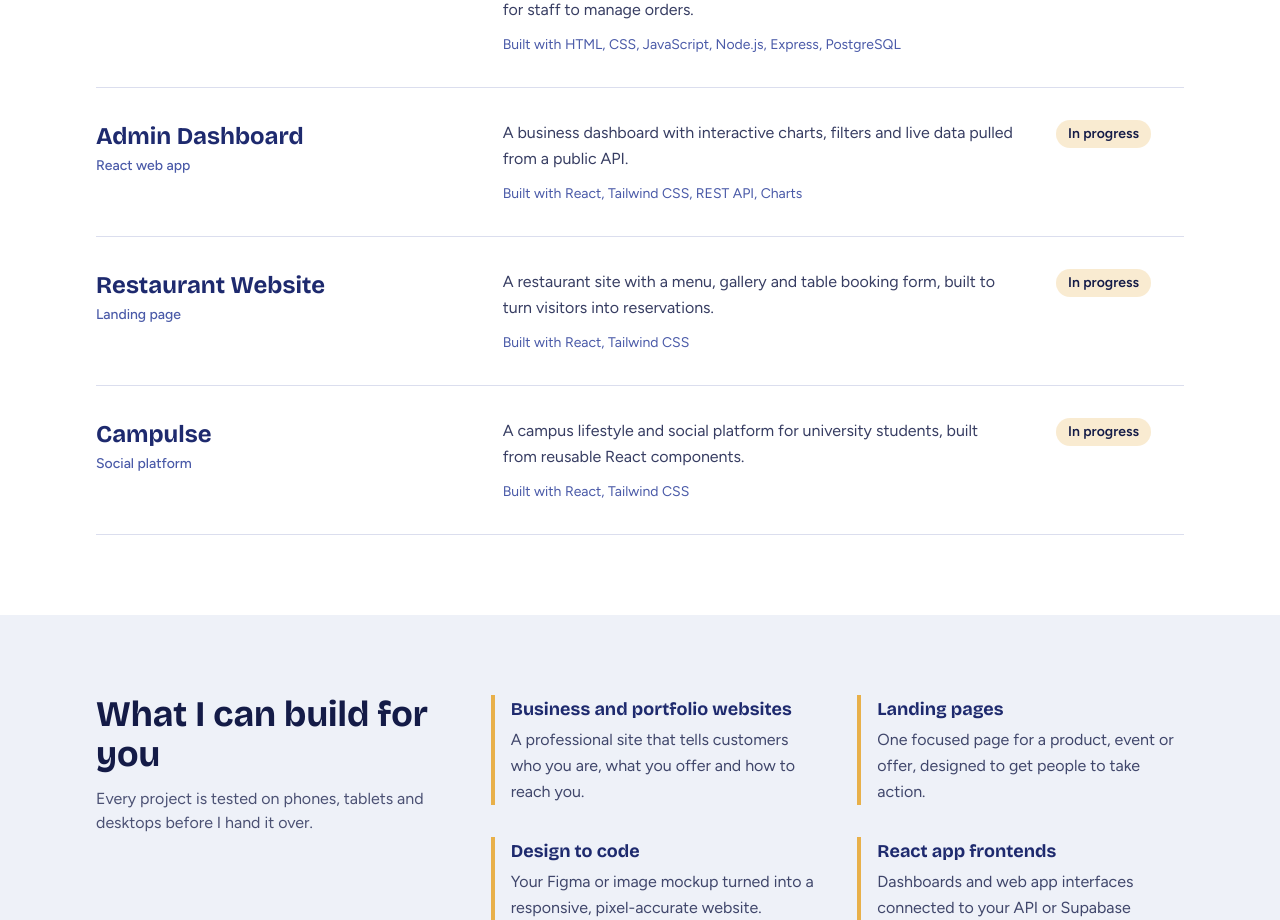
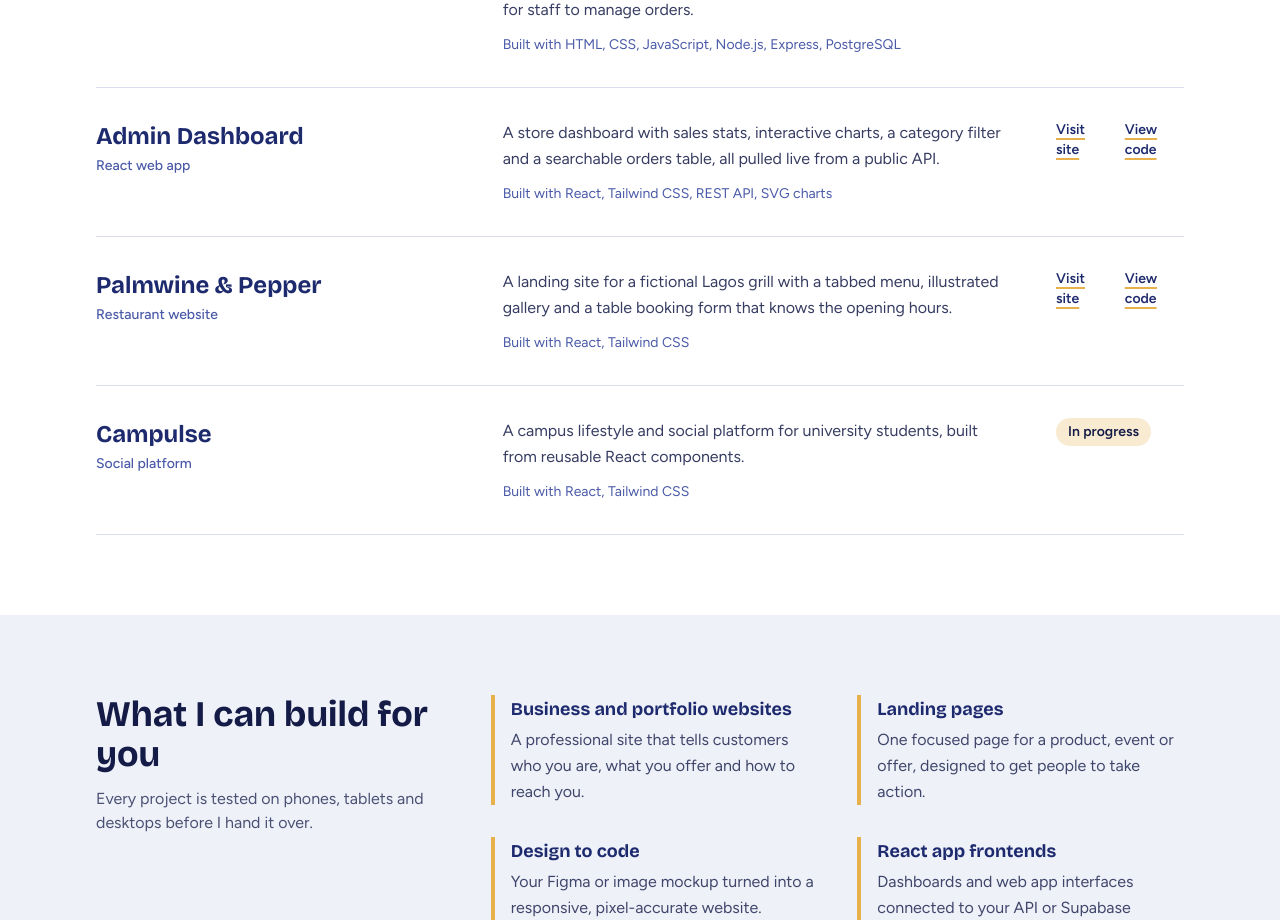
Before and after one commit to joshuaadesomoju-code/portfolio, a React (Vite) app: page / in a window 1280 px wide. Shown: the part 1089-2009 px from the top of the page. Built offline with nearby package versions, Linux system fonts and the light colour scheme.

Commit message:
Add live links for dashboard and restaurant projects
Updated project summaries, statuses, and links for Admin Dashboard and Restaurant Website.

```diff
--- a/src/data.js
+++ b/src/data.js
@@ -31,21 +31,21 @@ export const projects = [
     title: "Admin Dashboard",
     type: "React web app",
     summary:
-      "A business dashboard with interactive charts, filters and live data pulled from a public API.",
-    stack: ["React", "Tailwind CSS", "REST API", "Charts"],
-    status: "building",
-    live: "",
-    code: "",
+      "A store dashboard with sales stats, interactive charts, a category filter and a searchable orders table, all pulled live from a public API.",
+    stack: ["React", "Tailwind CSS", "REST API", "SVG charts"],
+    status: "live",
+    live: "https://joshua-admin-dashboard.vercel.app",
+    code: "https://github.com/joshuaadesomoju-code/admin-dashboard",
   },
   {
-    title: "Restaurant Website",
-    type: "Landing page",
+    title: "Palmwine & Pepper",
+    type: "Restaurant website",
     summary:
-      "A restaurant site with a menu, gallery and table booking form, built to turn visitors into reservations.",
+      "A landing site for a fictional Lagos grill with a tabbed menu, illustrated gallery and a table booking form that knows the opening hours.",
     stack: ["React", "Tailwind CSS"],
-    status: "building",
-    live: "",
-    code: "",
+    status: "live",
+    live: "https://palmwine-and-pepper.vercel.app",
+    code: "https://github.com/joshuaadesomoju-code/restaurant-website",
   },
   {
     title: "Campulse",
```
